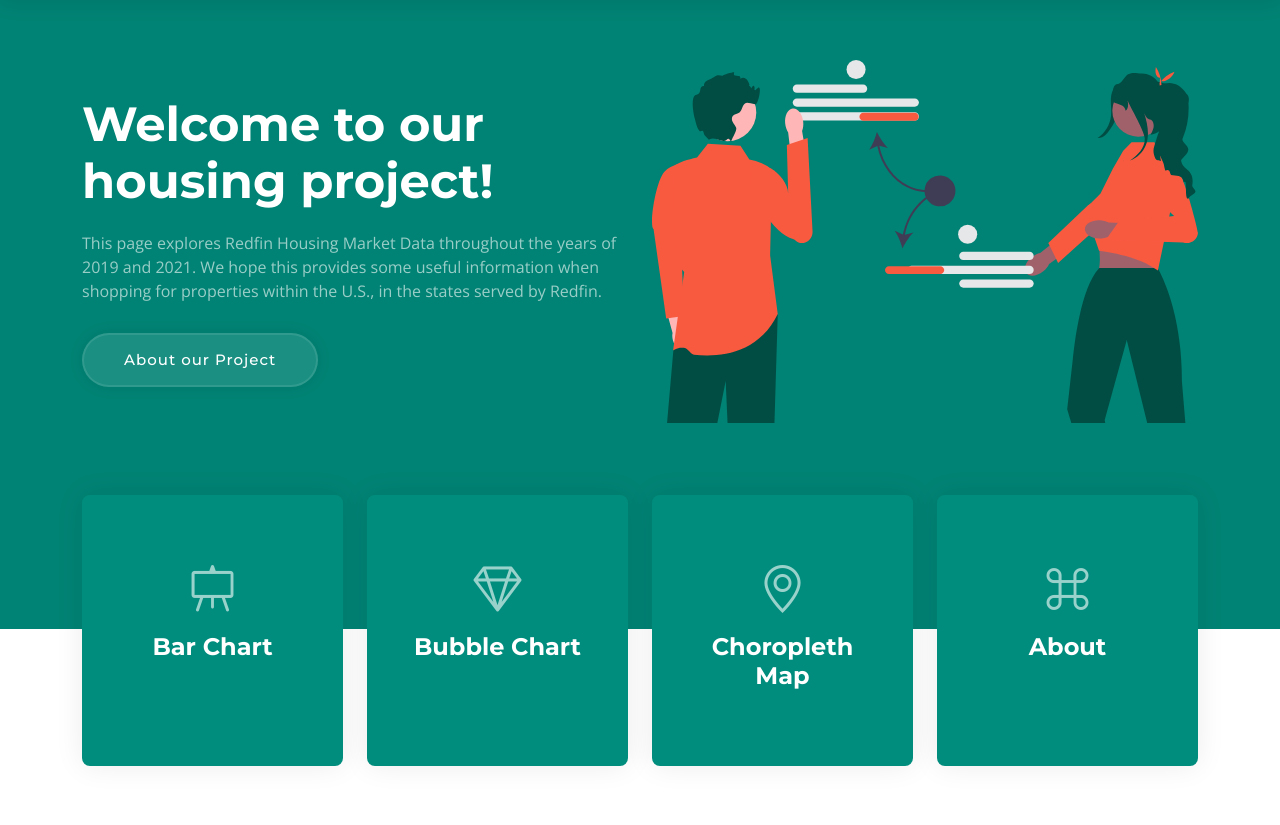
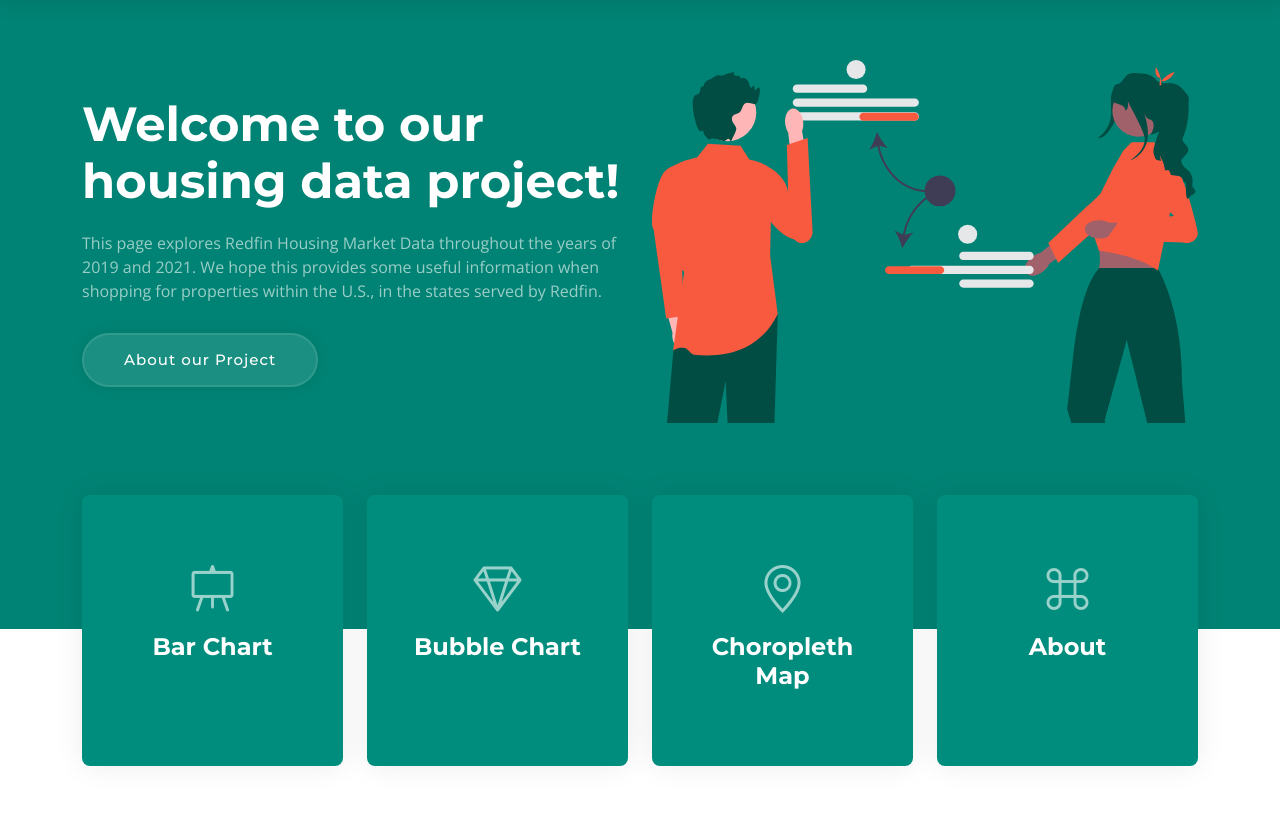
Before and after one commit to mbruns13/redfin_housing_data, a Flask app: template Code/templates/index.html in a window 1280 px wide. Shown: the part 70-895 px from the top of the page. Run offline with Flask 2, Linux system fonts and the light colour scheme; the template is opened without the code that fills it, so the values that code supplies are empty; parts of the project's set-up code (start-up, migrations or seed data) failed here and were passed over; some libraries are stand-ins or nearby versions.

Commit message:
Update index.html

```diff
--- a/Code/templates/index.html
+++ b/Code/templates/index.html
@@ -71,7 +71,7 @@
         <div class="container position-relative">
             <div class="row gy-5" data-aos="fade-in">
                 <div class="col-lg-6 order-2 order-lg-1 d-flex flex-column justify-content-center text-center text-lg-start">
-                    <h2>Welcome to <span>our housing project!</span></h2>
+                    <h2>Welcome to <span>our housing data project!</span></h2>
                     <p>This page explores Redfin Housing Market Data throughout the years of 2019 and 2021. We hope this provides some useful information when shopping for properties within the U.S., in the states served by Redfin.</p>
                     <div class="d-flex justify-content-center justify-content-lg-start">
                         <a href="#about" class="btn-get-started">About our Project</a>
```
